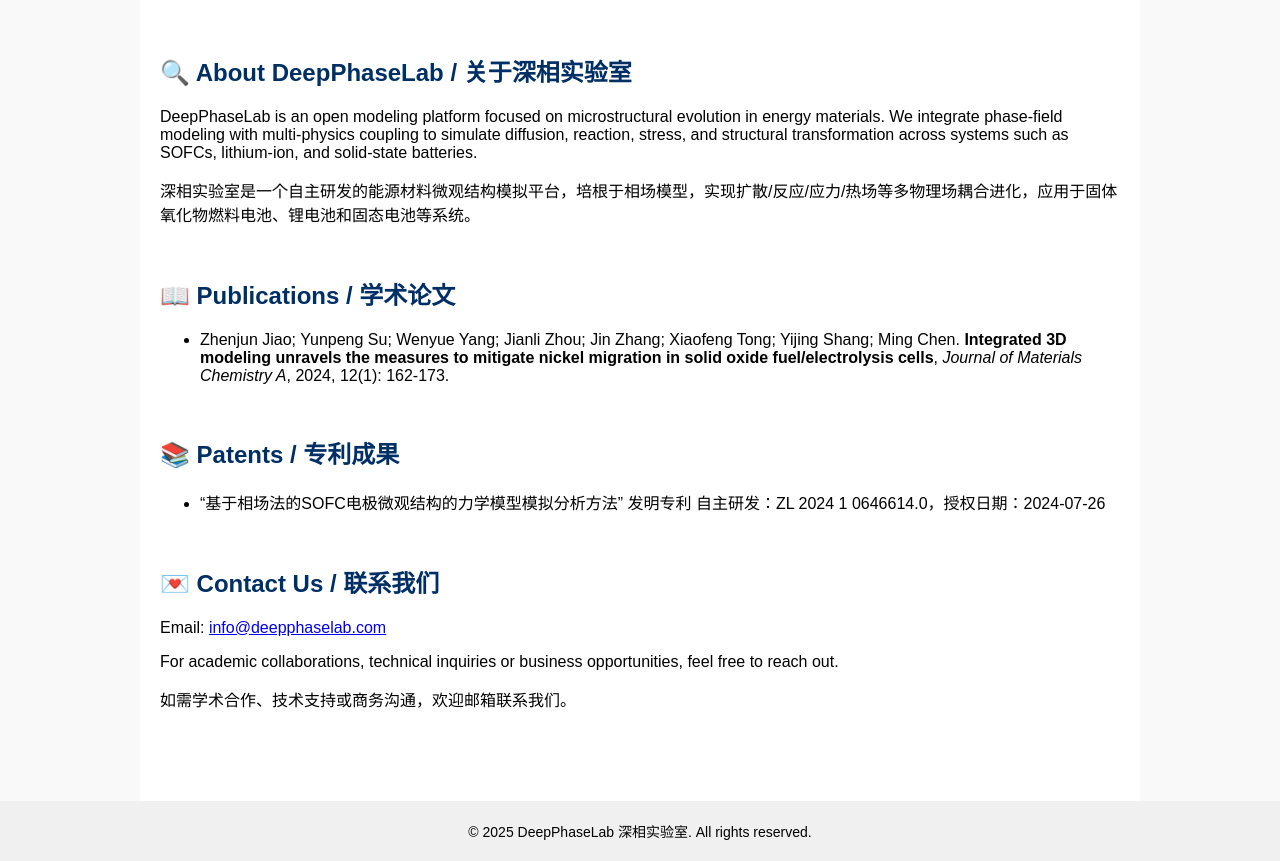
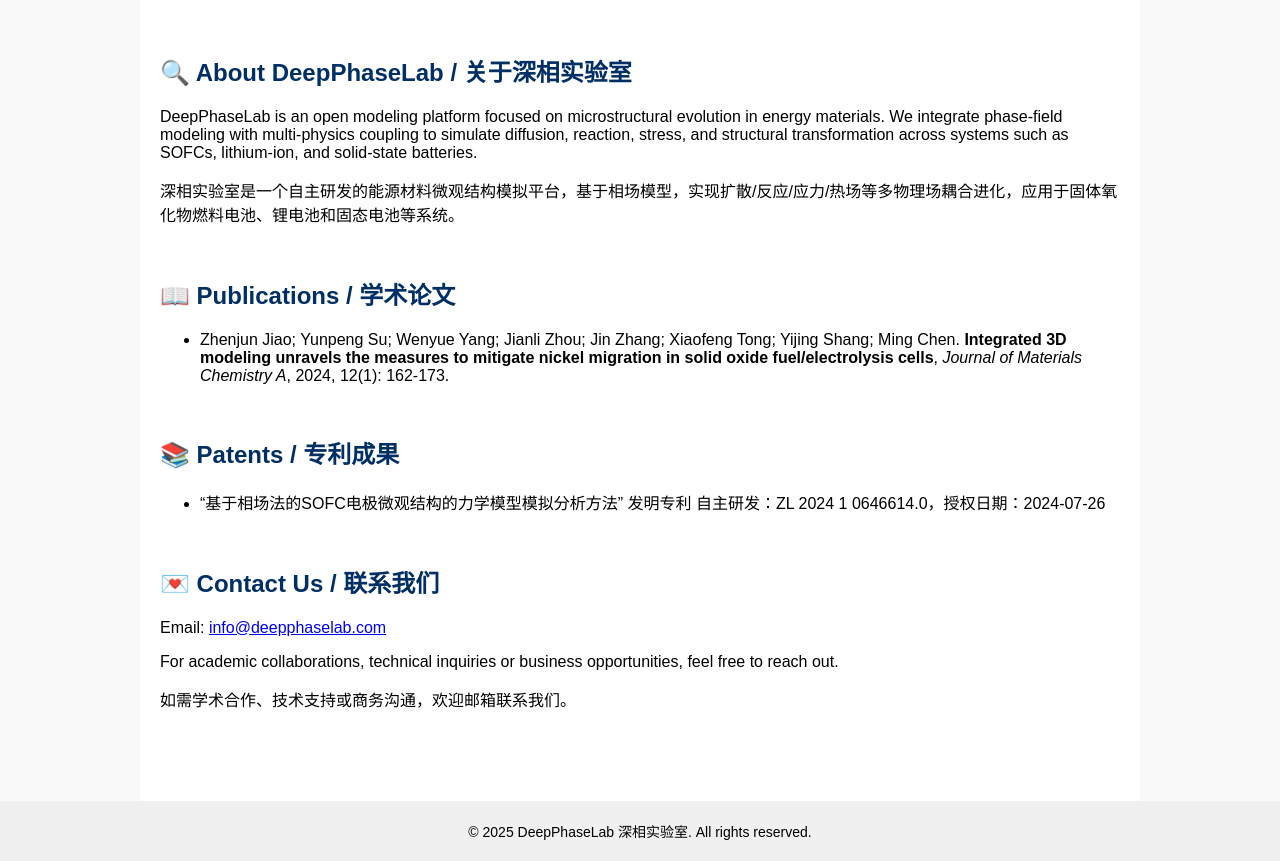
Before and after one commit to DeepPhaseLab/deepphaselab.github.io, a plain HTML site: page index.html in a window 1280 px wide. Shown: the part 77-938 px from the top of the page. Drawn offline with Linux system fonts and the light colour scheme.

Commit message:
Update index.html

```diff
--- a/index.html
+++ b/index.html
@@ -133,7 +133,7 @@
     <section id="about" class="section">
       <h2>🔍 About DeepPhaseLab / 关于深相实验室</h2>
       <p>DeepPhaseLab is an open modeling platform focused on microstructural evolution in energy materials. We integrate phase-field modeling with multi-physics coupling to simulate diffusion, reaction, stress, and structural transformation across systems such as SOFCs, lithium-ion, and solid-state batteries.</p>
-      <p>深相实验室是一个自主研发的能源材料微观结构模拟平台，培根于相场模型，实现扩散/反应/应力/热场等多物理场耦合进化，应用于固体氧化物燃料电池、锂电池和固态电池等系统。</p>
+      <p>深相实验室是一个自主研发的能源材料微观结构模拟平台，基于相场模型，实现扩散/反应/应力/热场等多物理场耦合进化，应用于固体氧化物燃料电池、锂电池和固态电池等系统。</p>
     </section>
 
     <section id="publications" class="section">
```
